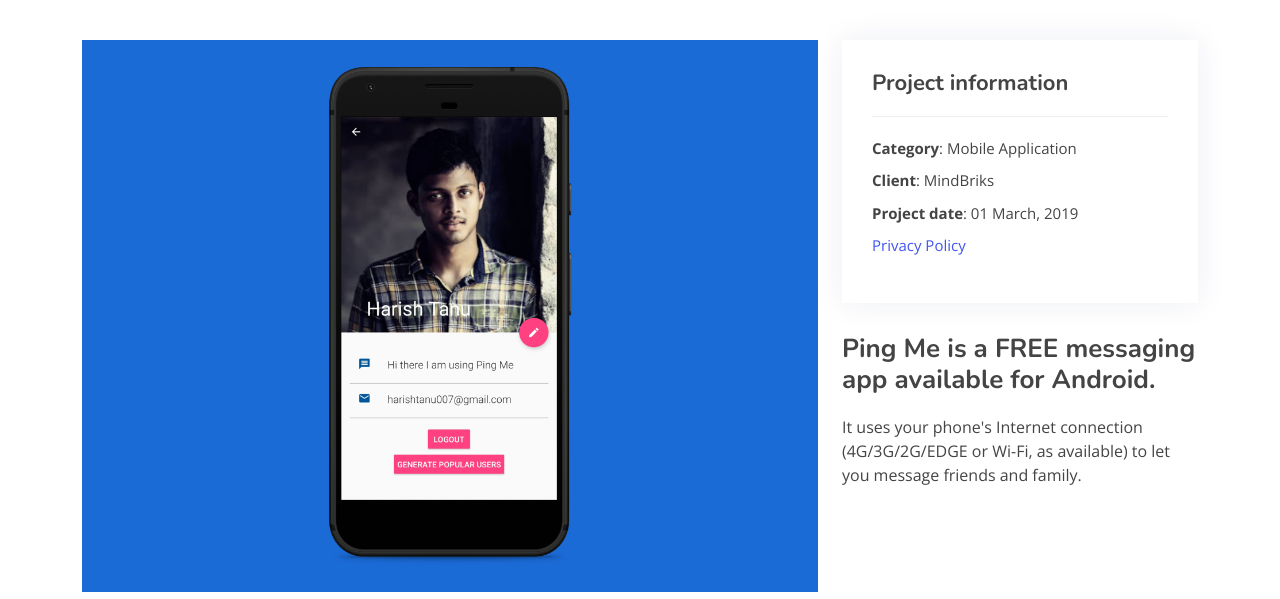
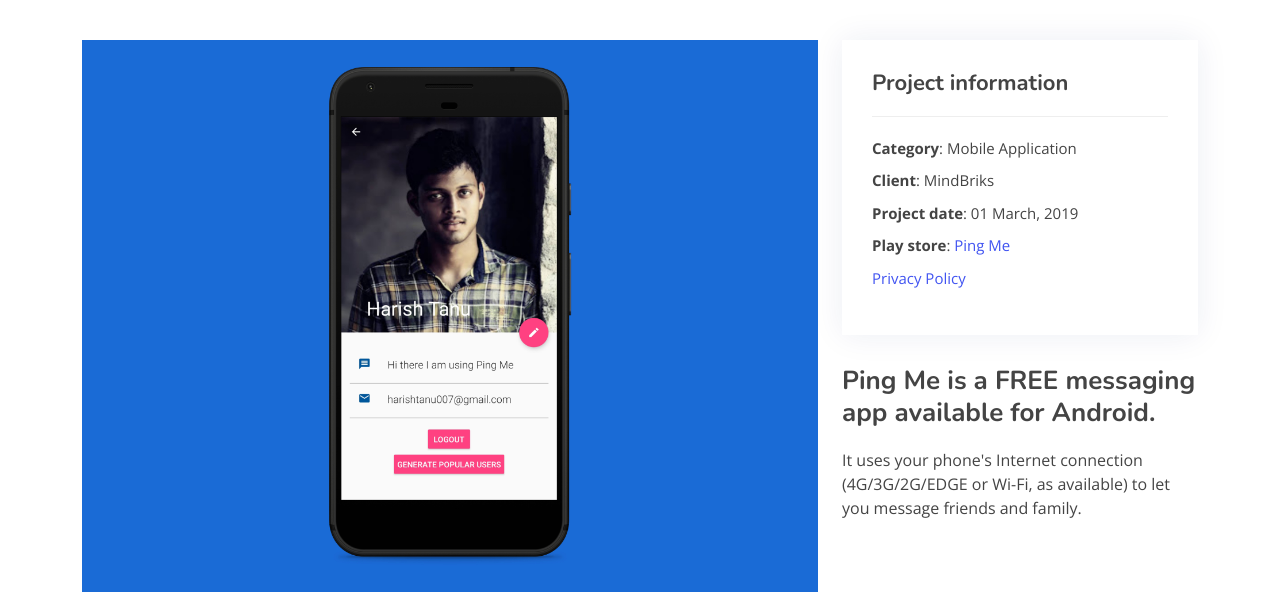
Before and after one commit to harish-kunta/MindBriks, a plain HTML site: page portfolio-details_1.html in a window 1280 px wide. Shown: the part 185-784 px from the top of the page. Drawn offline with nearby package versions, Linux system fonts and the light colour scheme.

Commit message:
Update portfolio-details_1.html

```diff
--- a/portfolio-details_1.html
+++ b/portfolio-details_1.html
@@ -129,6 +129,7 @@
                 <li><strong>Category</strong>: Mobile Application</li>
                 <li><strong>Client</strong>: MindBriks</li>
                 <li><strong>Project date</strong>: 01 March, 2019</li>
+                <li><strong>Play store</strong>: <a href="https://play.google.com/store/apps/details?id=com.harish.hk185080.chatterbox">Ping Me</a></li>
                 <li><a href="privacy_policy_ping_me.html">Privacy Policy</a></li>
               </ul>
             </div>
```
